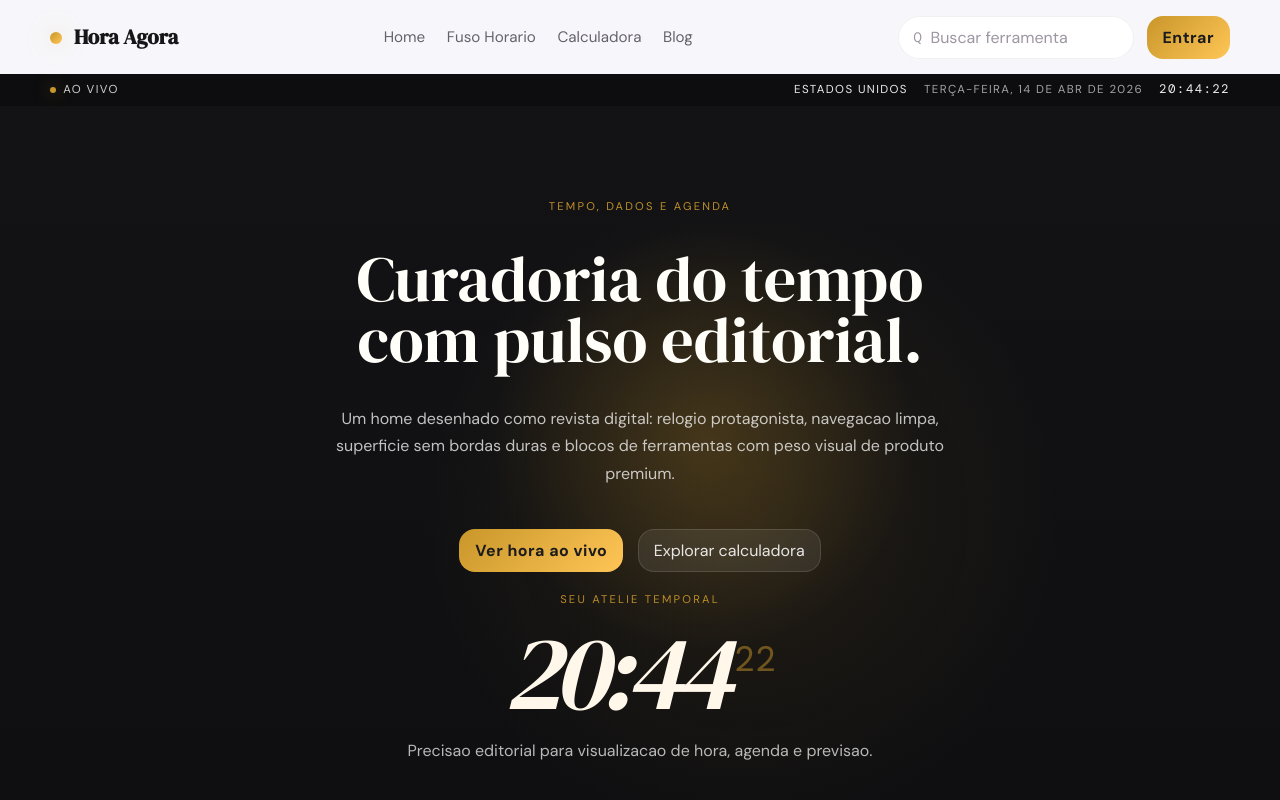
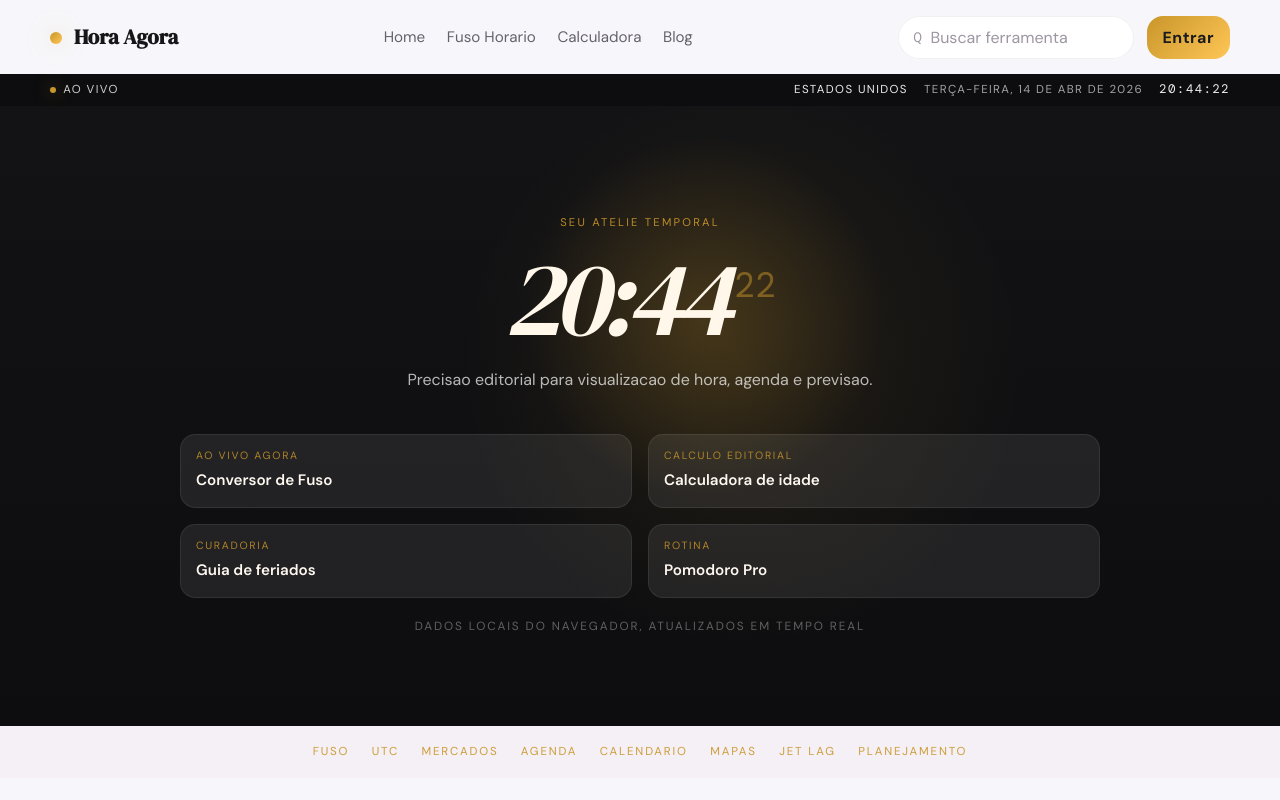
Before and after one commit to italophcarvalho/hora-agora, a Next.js app: page / in a window 1280 px wide. Shown: the top 800 px of the page. Built offline with nearby package versions, Linux system fonts and the light colour scheme; no server answers.

Commit message:
Add files via upload

```diff
--- a/src/app/globals.css
+++ b/src/app/globals.css
@@ -280,7 +280,7 @@ input {
 .hero-shell {
   display: flex;
   justify-content: center;
-  min-height: 600px;
+  min-height: 540px;
 }
 
 .eyebrow,
@@ -331,7 +331,6 @@ input {
   text-wrap: balance;
 }
 
-.hero-text,
 .hero-stage-caption,
 .hero-stage-note,
 .tool-card p,
@@ -349,37 +348,6 @@ input {
   line-height: 1.7;
 }
 
-.hero-text {
-  max-width: 42rem;
-  color: rgba(255, 255, 255, 0.74);
-}
-
-.hero-actions {
-  display: flex;
-  flex-wrap: wrap;
-  gap: 0.9rem;
-  margin-top: 1.5rem;
-}
-
-.secondary-link {
-  display: inline-flex;
-  align-items: center;
-  justify-content: center;
-  height: 2.7rem;
-  padding: 0 1rem;
-  border-radius: 1rem;
-  background: rgba(255, 255, 255, 0.08);
-  color: rgba(255, 255, 255, 0.88);
-  box-shadow: inset 0 0 0 1px rgba(255, 255, 255, 0.12);
-  transition: transform 180ms ease, background-color 180ms ease;
-}
-
-.secondary-link:hover,
-.secondary-link:focus-visible {
-  transform: translateY(-1px);
-  background: rgba(255, 255, 255, 0.12);
-}
-
 .hero-stage {
   display: grid;
   justify-items: center;
@@ -387,7 +355,7 @@ input {
   gap: 1.15rem;
   width: min(100%, 980px);
   margin: 0 auto;
-  padding: 3.8rem 0 2.2rem;
+  padding: 4.8rem 0 2.4rem;
 }
 
 .hero-stage-kicker {
@@ -420,6 +388,7 @@ input {
 
 .hero-stage-caption {
   margin: 0;
+  max-width: 34rem;
   color: rgba(255, 255, 255, 0.7);
 }
 
--- a/src/app/page.tsx
+++ b/src/app/page.tsx
@@ -83,23 +83,6 @@ export default function HomePage() {
       <section className="editorial-hero">
         <div className="shell-width hero-shell">
           <div className="hero-stage">
-            <p className="eyebrow">tempo, dados e agenda</p>
-            <h1 className="editorial-title">
-              Curadoria do tempo com pulso editorial.
-            </h1>
-            <p className="hero-text">
-              Um home desenhado como revista digital: relogio protagonista,
-              navegacao limpa, superficie sem bordas duras e blocos de
-              ferramentas com peso visual de produto premium.
-            </p>
-            <div className="hero-actions">
-              <Link className="primary-link" href="/que-horas-sao-agora">
-                Ver hora ao vivo
-              </Link>
-              <Link className="secondary-link" href="/calculadora-idade">
-                Explorar calculadora
-              </Link>
-            </div>
             <span className="hero-stage-kicker">SEU ATELIE TEMPORAL</span>
             <GlobalClock variant="hero" />
             <p className="hero-stage-caption">
```
